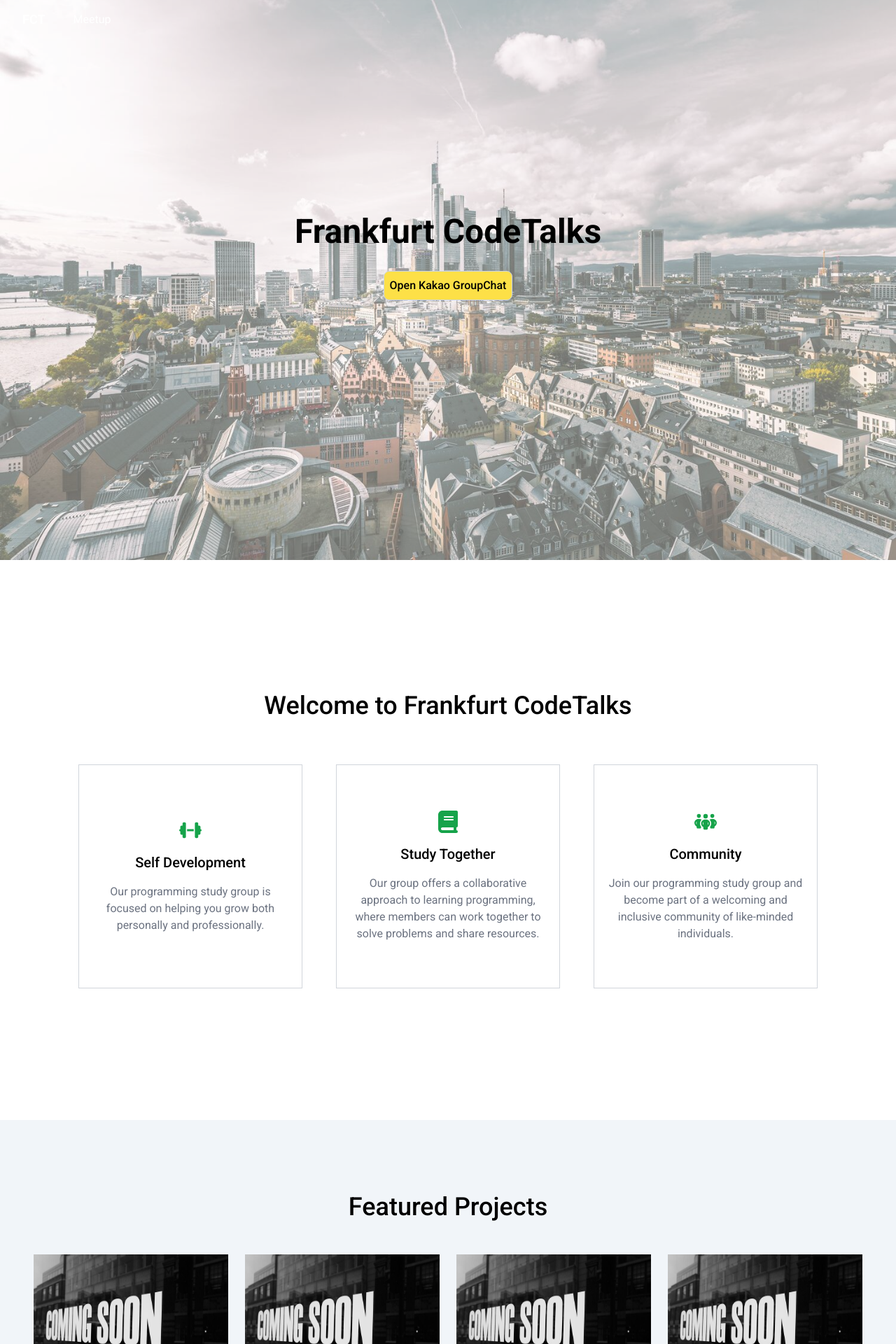
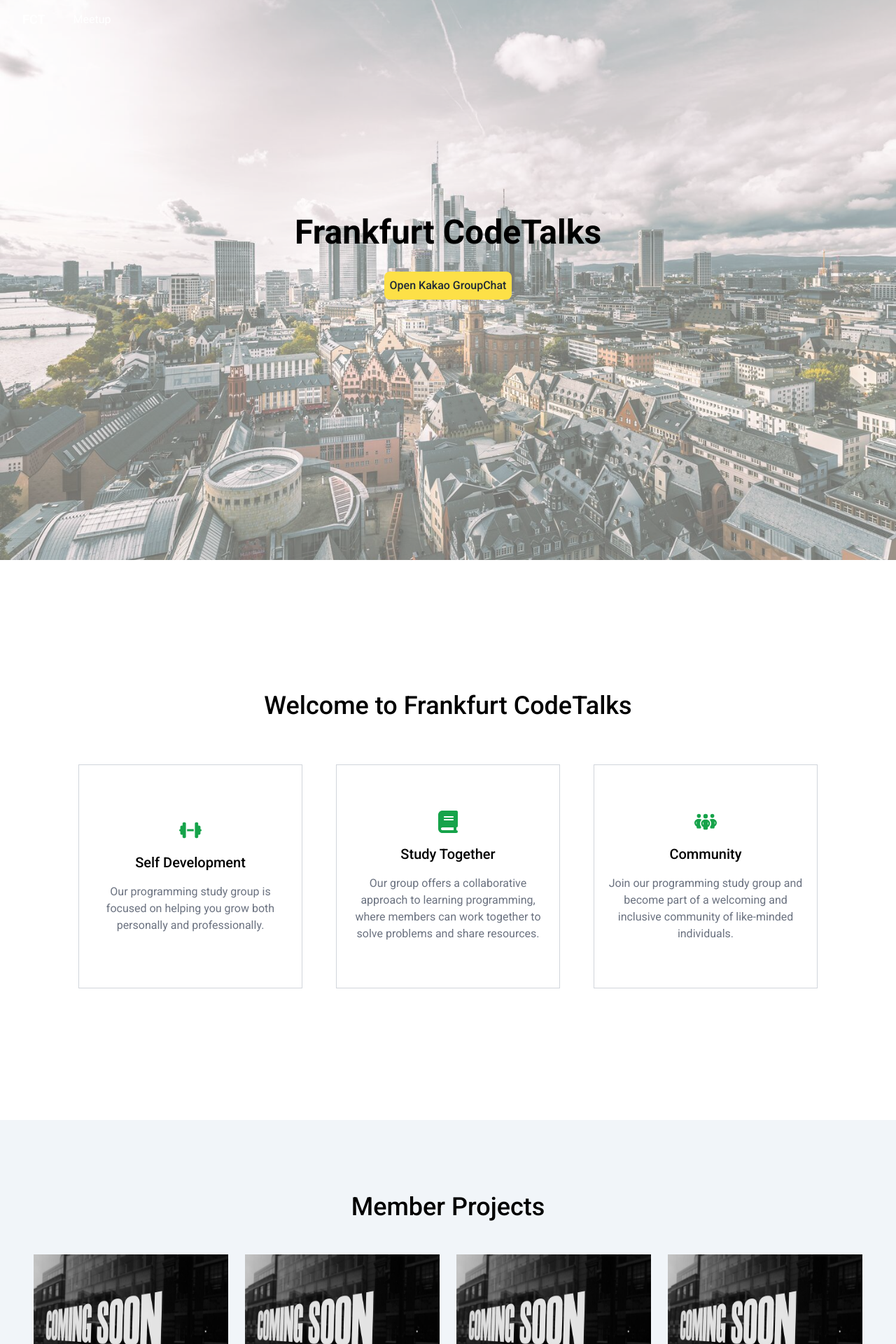
Before and after one commit to hsk-kr/frankfurt-codetalks, a Next.js app: page /landing in a window 1280 px wide. Shown: the top 1920 px of the page at 70% size. Built offline with nearby package versions, Linux system fonts and the light colour scheme.

Commit message:
fix: change text and button style
- change title of ProjectSection
- add gray color to the button and change yellow button style

```diff
--- a/components/landing/Button/index.tsx
+++ b/components/landing/Button/index.tsx
@@ -1,6 +1,6 @@
 import { HTMLProps } from "react";
 
-export type ButtonColor = "yellow";
+export type ButtonColor = "yellow" | "gray";
 
 interface ButtonProps extends Omit<HTMLProps<HTMLButtonElement>, "type"> {
   color: ButtonColor;
@@ -14,12 +14,16 @@ const Button = ({ color, className, ...rest }: ButtonProps) => {
 
   switch (color) {
     case "yellow":
-      buttonStyle += "bg-yellow-300 border border-slate-300";
+      buttonStyle += "bg-yellow-300 text-gray-800";
+      break;
+    case "gray":
+      buttonStyle += "bg-gray-500 text-white";
       break;
   }
 
-  const finalClassName =
-    className + `w-fit p-2 rounded-lg font-medium ${buttonStyle}`;
+  const finalClassName = `w-fit p-2 rounded-lg font-medium ${buttonStyle} ${
+    className || ""
+  }`;
 
   return <button type="button" className={finalClassName} {...rest} />;
 };
--- a/components/landing/ProjectSection/index.tsx
+++ b/components/landing/ProjectSection/index.tsx
@@ -56,7 +56,7 @@ const ProjectSection = () => {
   return (
     <div className="min-h-screen bg-slate-100 flex items-center justify-center flex-col py-12">
       <h1 className="text-center text-4xl mb-12 font-medium">
-        Featured Projects
+        Member Projects
       </h1>
       <div className="grid grid-cols-1 gap-6 mx-12 md:grid-cols-4">
         {projects.map((project, projectIdx) => (
```
Also changed, not shown: 1 other file (tests, documents, lock files or other folders).
